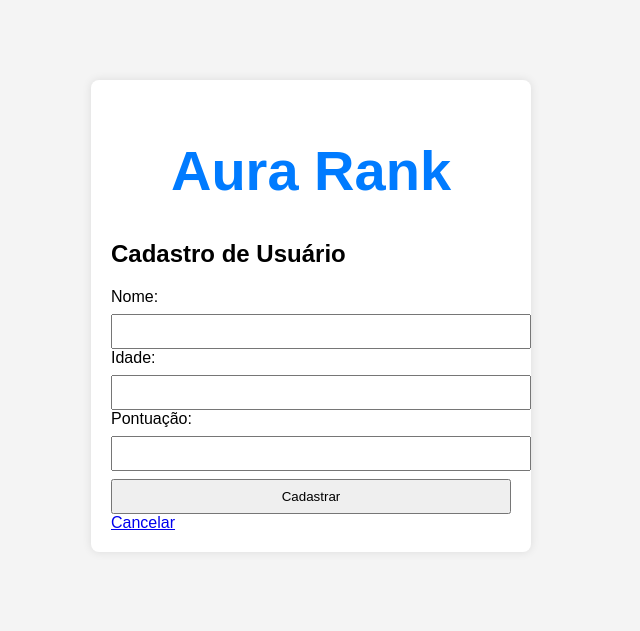
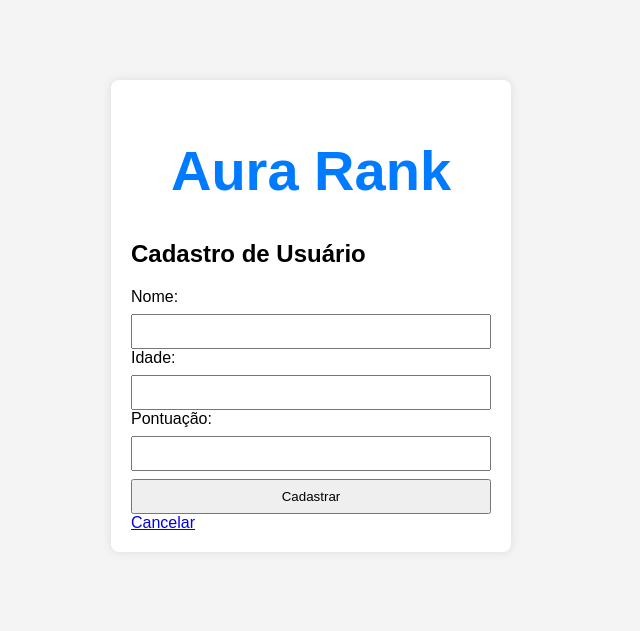
Before and after one commit to Juan0500/ProgramacionWeb2_proyecto, a PHP site: page /cadastro.php in a window 1280 px wide. Shown: the top 631 px of the page, without its empty margins (329-969 px from the left). Run offline with PHP 8.4, Linux system fonts and the light colour scheme.

Commit message:
fix: add box-sizing border-box to fix input alignment

```diff
--- a/cadastro.php
+++ b/cadastro.php
@@ -10,10 +10,15 @@
     <link rel="icon" href="./images/goku.png" />
 
     <style>
+        * {
+            box-sizing: border-box;
+        }
+
         body {
             font-family: Arial, sans-serif;
             background: #f4f4f4;
         }
+
         .container {
             width: 400px;
             margin: 80px auto;
@@ -22,20 +27,24 @@
             border-radius: 8px;
             box-shadow: 0px 0px 10px rgba(0,0,0,0.1);
         }
+
         input, button {
             width: 100%;
             padding: 8px;
             margin-top: 8px;
         }
+
         button {
             background: #28a745;
             color: white;
             border: none;
             cursor: pointer;
         }
+
         button:hover {
             background: #218838;
         }
+
         .cancelar {
             display: block;
             text-align: center;
```
Also changed, not shown: editar.php (+9 -0 lines).
